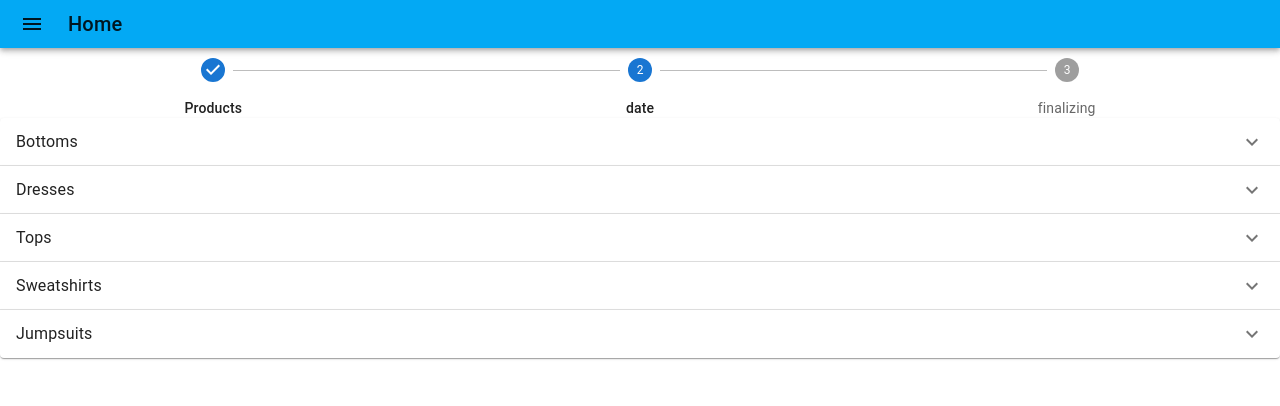
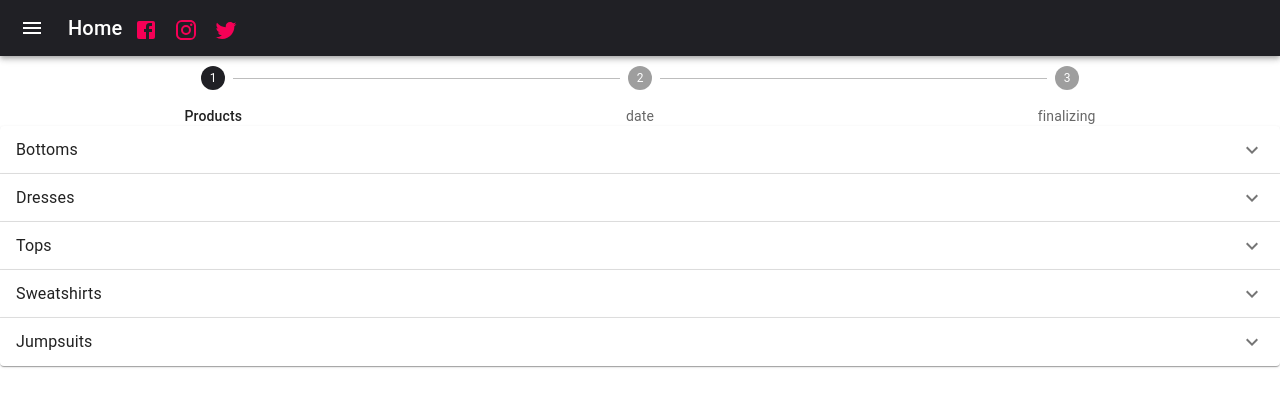
Before and after one commit to Mai-Nauder/Project, a React (Create React App) app: page / in a window 1280 px wide. Shown: the top 406 px of the page. Built offline with nearby package versions, Linux system fonts and the light colour scheme.

Commit message:
theme modified , icons added

```diff
--- a/src/App.js
+++ b/src/App.js
@@ -11,17 +11,28 @@ import { styled } from "@mui/material/styles";
 import Appbar_component from "./Components/AppBar_Component";
 import Accordion_component from "./Components/Accordion_Component";
 import Stepper_Component from "./Components/Stepper_Component";
+import FacebookIcon from '@mui/icons-material/Facebook';
+import InstagramIcon from '@mui/icons-material/Instagram';
+import TwitterIcon from '@mui/icons-material/Twitter';
 
 const theme = createTheme({
   palette: {
-    type: "dark",
+    type: "light",
     primary: {
-      main: "#03a9f4",
-      light: "#00838f",
-      dark: "#0d47a1",
+      main: "#202025",
+      light: "#47474d",
+      dark: "#000000",
     },
     secondary: {
-      main: "#76ff03",
+      main: "#f50056",
+      light: "#ff5982",
+      dark: "#bb002e"
+    },
+    info:{
+      main:"#2196f3",
+      light:"#64b5f6",
+      dark:"#1976d2",
+      contrastText:"#fff"
     },
     background: {
       default: "#232121",
@@ -32,25 +43,21 @@ const theme = createTheme({
 const App = () => {
 
 
-  const Item = styled(Paper)(({ theme }) => ({
-    backgroundColor: theme.palette.mode === "dark" ? "#1A2027" : "#fff",
-    ...theme.typography.body2,
-    padding: theme.spacing(1),
-    textAlign: "center",
-    color: theme.palette.text.secondary,
-  }));
+  // const Item = styled(Paper)(({ theme }) => ({
+  //   backgroundColor: theme.palette.mode === "light" ? "#ffffff" : "#ffffff",
+  //   ...theme.typography.body2,
+  //   padding: theme.spacing(1),
+  //   textAlign: "center",
+  //   color: theme.palette.text.secondary,
+  // }));
 
   return (
     <div>
-      <div>
-        <ThemeProvider theme={theme}>
-          <div>
-            <Appbar_component></Appbar_component>
-          </div>
-        </ThemeProvider>
-      </div>
-      <Stepper_Component></Stepper_Component>
-      <Accordion_component></Accordion_component>
+      <ThemeProvider theme={theme}>
+        <Appbar_component></Appbar_component>
+        <Stepper_Component></Stepper_Component>
+        <Accordion_component></Accordion_component>
+      </ThemeProvider>
     </div>
   );
 };
--- a/src/CSS/CardActions_CSS.css
+++ b/src/CSS/CardActions_CSS.css
@@ -1,5 +1,9 @@
+.d-flex{
+    display: flex;
+}
+
 .R{
-    float:left
+    float:left;
 }.L{
-    float:right
+    float:right;
 }
--- a/src/Components/AppBar_Component.js
+++ b/src/Components/AppBar_Component.js
@@ -1,4 +1,6 @@
-
+import FacebookIcon from '@mui/icons-material/Facebook';
+import InstagramIcon from '@mui/icons-material/Instagram';
+import TwitterIcon from '@mui/icons-material/Twitter';
 import {
     AppBar,
     IconButton,
@@ -8,6 +10,9 @@ import {
 } from "@mui/material";
 import * as React from "react";
 import MenuIcon from "@mui/icons-material/Menu";
+import "../CSS/Card_css.css"
+
+
 
 
 const Appbar_component = () => {
@@ -24,6 +29,21 @@ const Appbar_component = () => {
             <Typography variant="h6" color="inherit" component="div">
                 Home
             </Typography>
+            <div>
+                <nav class="navbar ">
+                    <div class="container">
+                        <a class="navbar-brand" href="#" >
+                            <FacebookIcon color='secondary'></FacebookIcon >
+                        </a>
+                        <a class="navbar-brand" href="#">
+                            <InstagramIcon color='secondary'></InstagramIcon>
+                        </a>
+                        <a class="navbar-brand" href="#">
+                            <TwitterIcon color='secondary'></TwitterIcon>
+                        </a>
+                    </div>
+                </nav>
+            </div>
         </Toolbar>
     </AppBar>);
 }
--- a/src/Components/Card.js
+++ b/src/Components/Card.js
@@ -1,3 +1,4 @@
+import { Button } from "@mui/material";
 import CardActions_Component from "./CardActions_Component";
 
 const Card = (props) => {
@@ -16,9 +17,7 @@ const Card = (props) => {
               <p className="card-text">{props.description}
               </p>
               <p class="fw-bold mt-2 fs-5">{props.price}</p>
-              <a href="#" className="btn btn-primary">
-              Add To Card
-              </a>
+              <Button variant="contained" href="#outlined-buttons #text-buttons"  color="secondary">Add To Card</Button>
               <CardActions_Component></CardActions_Component>
             </div>
           </div>
--- a/src/Components/CardActions_Component.js
+++ b/src/Components/CardActions_Component.js
@@ -10,7 +10,7 @@ const CardActions_Component = () => {
     <CardActions disableSpacing>
       <div className='d-flex'>
         <div>
-        <IconButton aria-label="add to favorites" className="R" >
+        <IconButton aria-label="add to favorites" /* color="error" */ className="R" >
           <FavoriteIcon />
         </IconButton>
         </div>
--- a/src/Components/Stepper_Component.js
+++ b/src/Components/Stepper_Component.js
@@ -3,14 +3,16 @@ import {
     Step,
     StepLabel,
   } from "@mui/material";
+//   import   '../CSS/Card_css.css';
+
 const Stepper_Component = () => {
     const steps = ["Products", "date", "finalizing"];
 
     return (
-        <Stepper activeStep={1} alternativeLabel className="mt">
+        <Stepper activeStep={0} alternativeLabel className="mt stepper" color="secondary" >
             {steps.map((label) => (
-                <Step key={label}>
-                    <StepLabel>{label}</StepLabel>
+                <Step key={label} >
+                    <StepLabel >{label}</StepLabel>
                 </Step>
             ))}
         </Stepper>);
```
Also changed, not shown: src/CSS/Card_css.css (+9 -0 lines), src/Components/test.html (added, +34 -0 lines).
